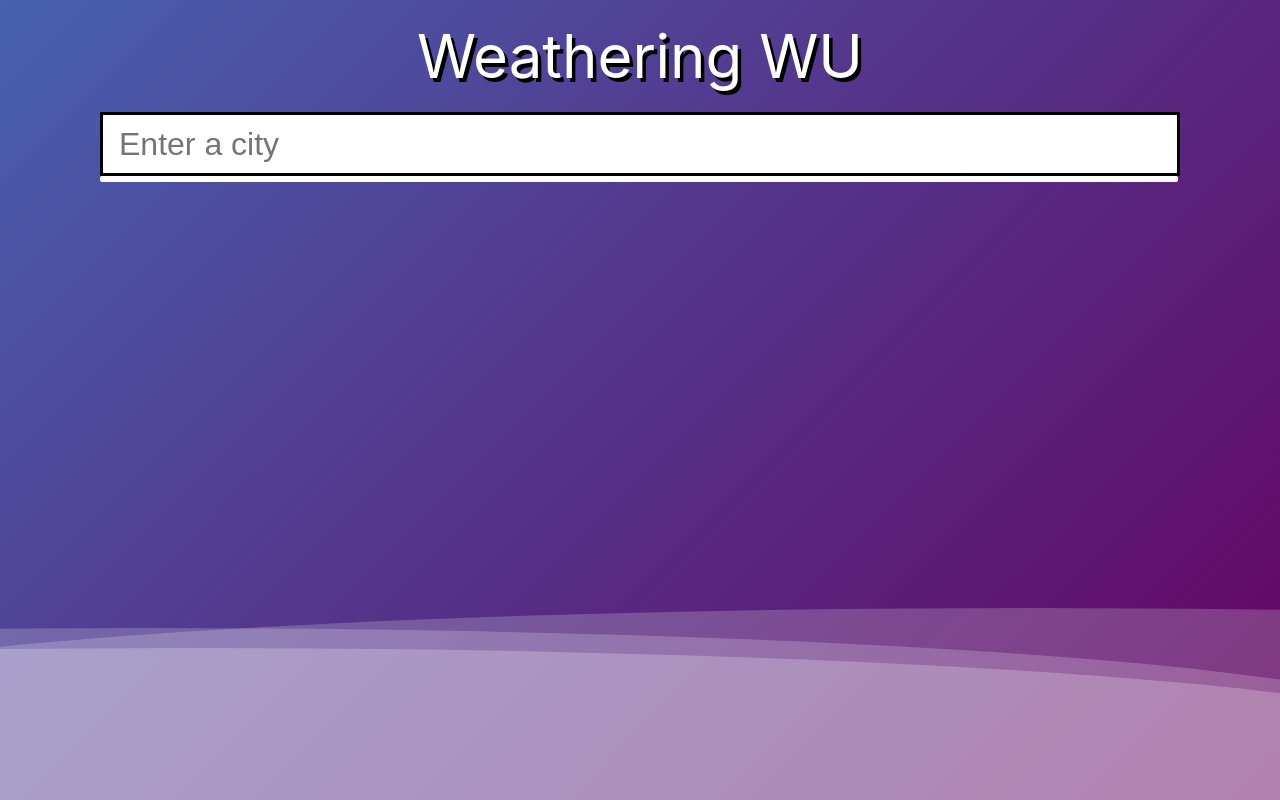
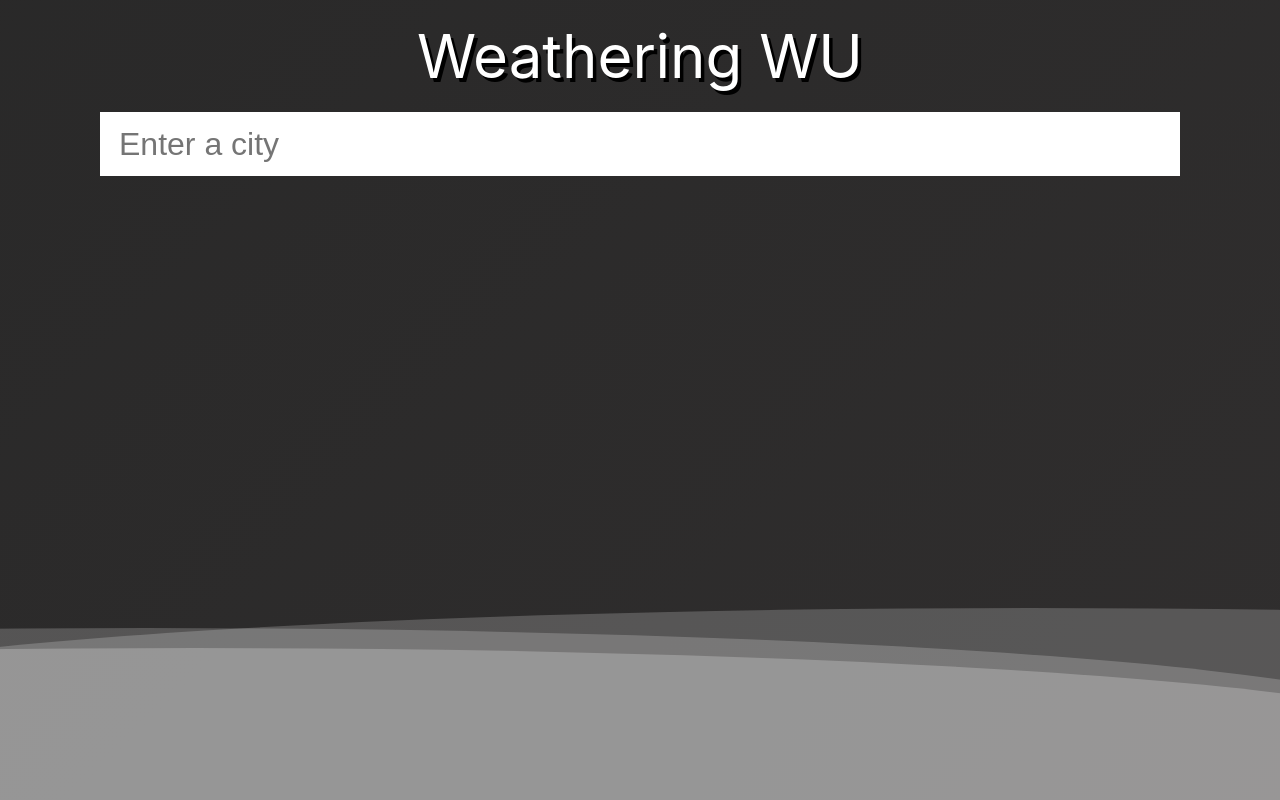
Before and after one commit to BennLL/weathering-wu, a React (Create React App) app: page / in a window 1280 px wide. Built offline with nearby package versions, Linux system fonts and the light colour scheme.

Commit message:
Format and styling change

```diff
--- a/src/App.css
+++ b/src/App.css
@@ -15,7 +15,7 @@
 
 
 .searchbar {
-  border: solid 3px black;
+  border: solid 3px rgb(255, 255, 255);
   box-sizing: border-box;
   font-size: 2em;
   height: 2em;
@@ -23,26 +23,32 @@
   padding: .5em;
   width: 100%;
   z-index: 1;
+  left: -3px;
+}
+
+.result{
+  width: 30%;
+  border: 3px solid white;
+  float: left;
+  border-right: none;
+  background-color: rgb(236, 236, 225);
 }
 
 .individualresult {
-  border-radius: 2px;
-  width: 99.3%;
+  width: 69.35%;
   border: 3px solid white;
   float: left;
-  background-color: beige;
+  background-color: rgb(236, 236, 225);
+  border-left: none;
 }
 
-.resultstyle{
-  font-size: 60 px;
-}
 
 /* Start of background */
 body {
   margin: auto;
   font-family: -apple-system, BlinkMacSystemFont, sans-serif;
   overflow: auto;
-  background: linear-gradient(315deg, rgba(101,0,94,1) 3%, rgba(60,132,206,1) 38%, rgba(48,238,226,1) 68%, rgba(255,25,25,1) 98%);
+  background: linear-gradient(315deg, rgb(48, 46, 46) 3%, rgb(39, 39, 39) 38%, rgb(87, 87, 87) 68%, rgb(114, 114, 114) 98%);
   animation: gradient 15s ease infinite;
   background-size: 400% 400%;
   background-attachment: fixed;
--- a/src/components/searchbar.js
+++ b/src/components/searchbar.js
@@ -1,4 +1,3 @@
-import { hasFormSubmit } from "@testing-library/user-event/dist/utils";
 import React, { useState, useEffect } from "react";
 
 function Searchbar(props) {
@@ -72,13 +71,32 @@ function Searchbar(props) {
           value={search}
         ></input>
       </div>
+      {result.length > 0 && (
+        <div>
+          <div className="result">
+            {result.map((result, index) => (
+              <div key={index}>
+                <p>
+                  {"Country: " + result.country}
+                  <br />
+                  {"City: " + result.name}
+                  <br />
+                  {"State: " + result.state}
+                  <br />
+                </p>
+              </div>
+            ))}
+          </div>
+        </div>
+      )}
+
+      {individualresult.length > 0 && (
         <div>
           <div className="individualresult">
             {individualresult.map((individualresult, index) => (
               <div key={index}>
-              <p className = "resultstyle">
-                {individualresult.name +
-                  ", Longitude: " +
+                <p>
+                  {"Longitude: " +
                     individualresult.coord.lon +
                     ", Latitude: " +
                     individualresult.coord.lat}
@@ -87,9 +105,10 @@ function Searchbar(props) {
                     individualresult.main.temp +
                     "°C, Feels like: " +
                     individualresult.main.feels_like +
-                  "°C"}
-                <br />
-                {"Humidity: " + individualresult.main.humidity + "% "}
+                    "°C," +
+                    " Humidity: " +
+                    individualresult.main.humidity +
+                    "% "}
                   <br />
                   {"Condition: " +
                     individualresult.weather[0].main +
@@ -100,6 +119,7 @@ function Searchbar(props) {
             ))}
           </div>
         </div>
+      )}
       <div>
         <div class="wave"></div>
         <div class="wave"></div>
```
Lines whose indentation alone changed are shown as unchanged.
